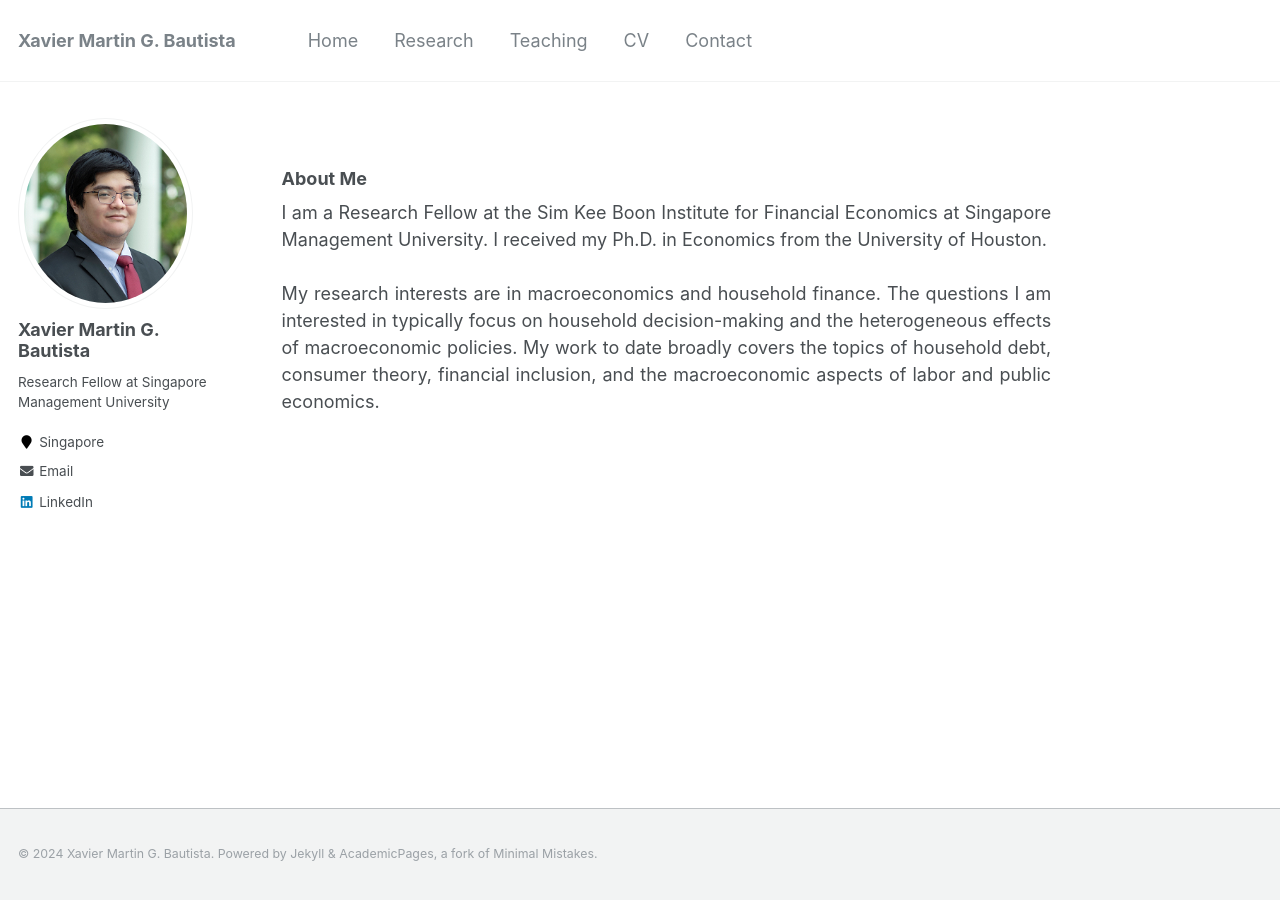
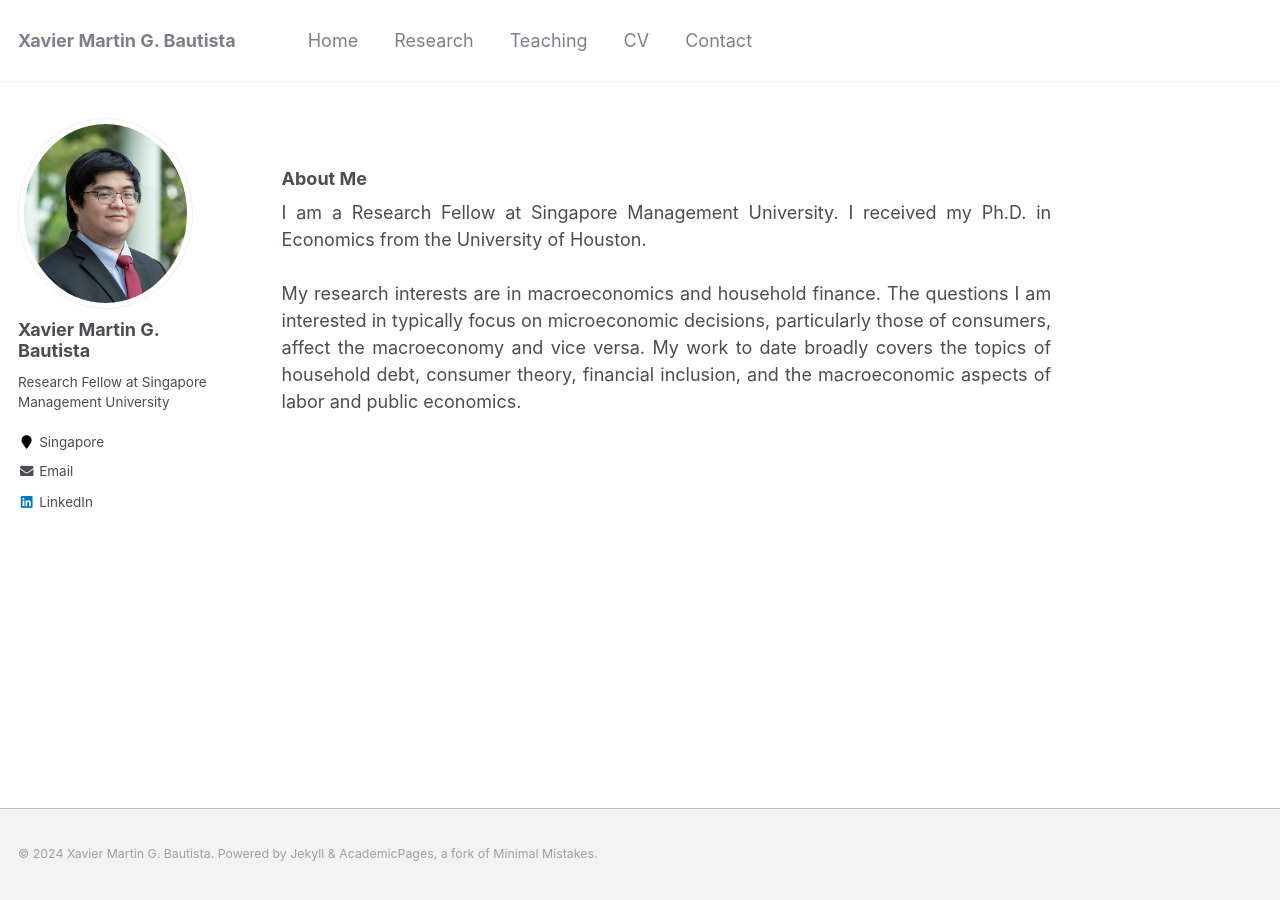
Before and after one commit to xmgbautista/xmgbautista.github.io, a Jekyll site: the page built from _pages/about.md, in a window 1280 px wide. Built offline with Jekyll 4.4.1, drawn with Linux system fonts in a browser that asks for light colours.

Commit message:
Update about.md

```diff
--- a/_pages/about.md
+++ b/_pages/about.md
@@ -18,10 +18,9 @@ redirect_from:
 ### About Me
 
 <p style='text-align: justify;'>
-I am a Research Fellow at the Sim Kee Boon Institute for Financial Economics at Singapore Management University.
-I received my Ph.D. in Economics from the University of Houston. <br>
+I am a Research Fellow at Singapore Management University. I received my Ph.D. in Economics from the University of Houston. <br>
 <br>
-My research interests are in macroeconomics and household finance. The questions I am interested in typically focus
-on household decision-making and the heterogeneous effects of macroeconomic policies. My work to date broadly covers the
-topics of household debt, consumer theory, financial inclusion, and the macroeconomic aspects of labor and public economics.
+My research interests are in macroeconomics and household finance. The questions I am interested in typically focus on microeconomic
+decisions, particularly those of consumers, affect the macroeconomy and vice versa. My work to date broadly covers the topics of
+household debt, consumer theory, financial inclusion, and the macroeconomic aspects of labor and public economics.
 </p>
```
